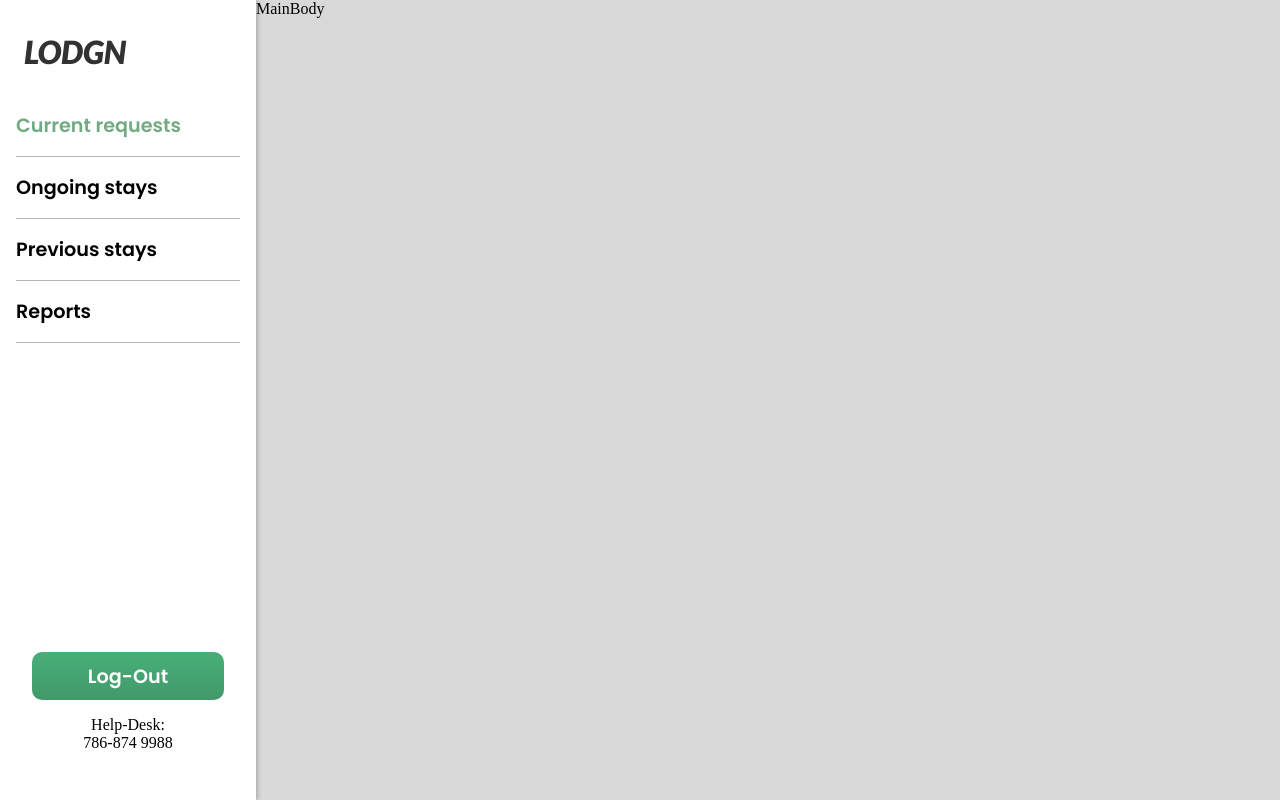
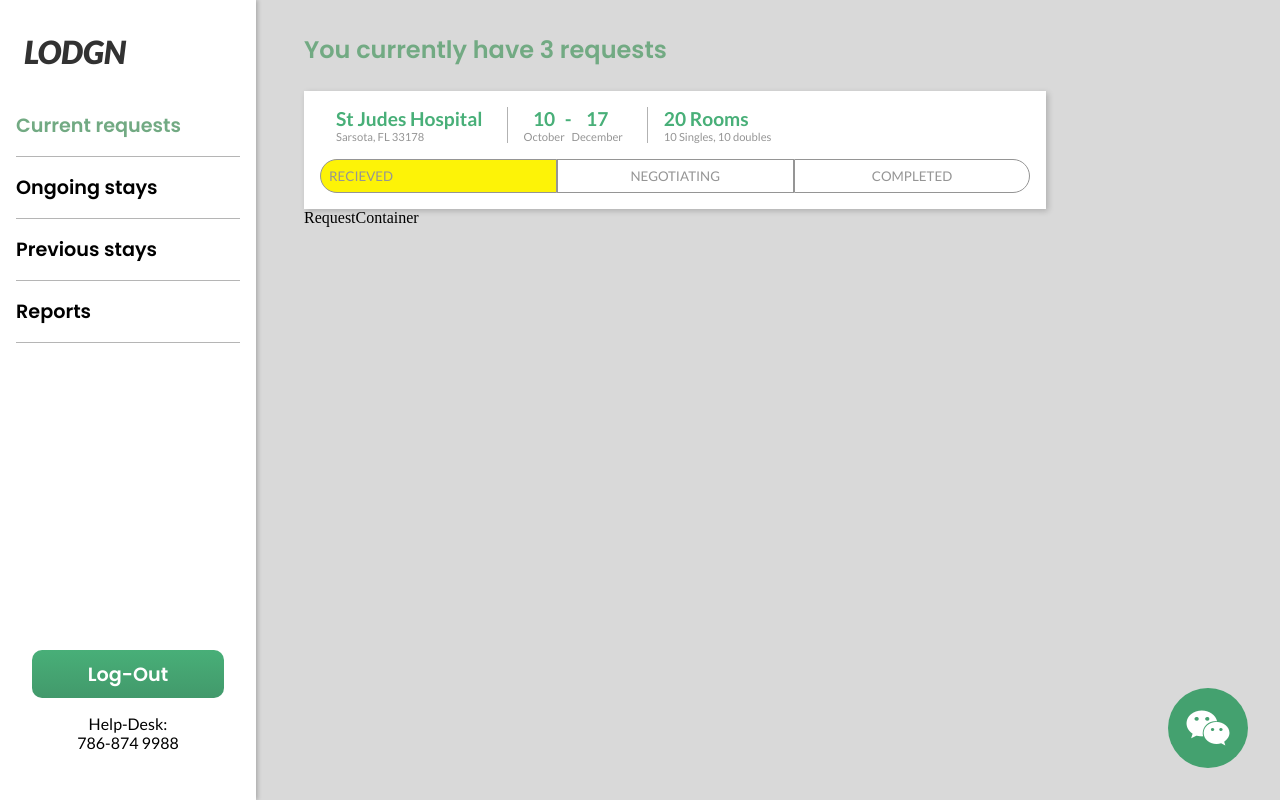
Before and after one commit to labheshwar/lodgn, a React (Vite) app: page / in a window 1280 px wide. Built offline with nearby package versions, Linux system fonts and the light colour scheme.

Commit message:
Request Details Component Finished

```diff
--- a/index.html
+++ b/index.html
@@ -5,6 +5,9 @@
   <meta charset="UTF-8" />
   <meta name="viewport" content="width=device-width, initial-scale=1.0" />
   <title>DotClickLLC</title>
+  <link rel="stylesheet" href="https://cdnjs.cloudflare.com/ajax/libs/font-awesome/6.4.0/css/all.min.css"
+    integrity="sha512-iecdLmaskl7CVkqkXNQ/ZH/XLlvWZOJyj7Yy7tcenmpD1ypASozpmT/E0iPtmFIB46ZmdtAc9eNBvH0H/ZpiBw=="
+    crossorigin="anonymous" referrerpolicy="no-referrer" />
 </head>
 
 <body>
--- a/src/App.css
+++ b/src/App.css
@@ -11,22 +11,27 @@
   grid-template-columns: 20% 80%;
 }
 
-@media (max-width: 790px) {
-  html {
-    font-size: 14px;
-  }
-  .grid-layout {
-    grid-template-columns: 30% 70%;
-  }
+.hamburger-icon {
+  display: none;
 }
 
-@media (max-width: 540px) {
-  html {
-    font-size: 12px;
-  }
-  .grid-layout {
-    grid-template-columns: 40% 60%;
-  }
+.chat-now-logo {
+  position: absolute;
+  bottom: 2rem;
+  right: 2rem;
+  background-color: #44a16f;
+  z-index: 2;
+  height: 5rem;
+  width: 5rem;
+  border-radius: 50%;
+  border: none;
+  cursor: pointer;
+}
+
+.chat-now-logo i {
+  color: white;
+  font-size: 2.5rem;
+  padding: 0.5rem;
 }
 
 .sidebar {
@@ -86,6 +91,7 @@
   width: 100%;
   height: 3rem;
   color: white;
+  cursor: pointer;
 }
 
 .help-desk-container {
@@ -93,8 +99,142 @@
   flex-direction: column;
   text-align: center;
   padding: 1rem 0;
+  font-family: 'lato', sans-serif;
+  font-weight: 500;
 }
 
-.main-body {
+.current-requests {
   background-color: #d9d9d9;
 }
+
+.current-requests {
+  padding: 2rem 3rem;
+}
+
+.current-requests > p {
+  color: #72aa83;
+  font-size: 1.5rem;
+  font-family: Poppins;
+  font-weight: 600;
+}
+
+.request-details-container {
+  font-family: 'Lato', sans-serif;
+  background-color: white;
+  width: 80%;
+  margin-top: 1.5rem;
+  display: flex;
+  flex-direction: column;
+  justify-content: space-between;
+  padding: 1rem;
+  box-shadow: 2px 2px 6px rgba(0, 0, 0, 0.2);
+}
+
+.request-details-container .details {
+  display: flex;
+}
+
+.date-details {
+  display: flex;
+}
+
+.request-details-container .details > span {
+  border-right: 1px solid #0000004d;
+  padding: 0 1rem;
+  padding-right: 1.5rem;
+}
+
+.details > span:last-child {
+  border-right: none;
+}
+
+.detail-header {
+  font-weight: 700;
+  font-size: 1.2rem;
+  color: #48af78;
+}
+
+.extra-details {
+  color: #959595;
+  font-size: 0.7rem;
+  font-weight: 500;
+}
+
+.center {
+  text-align: center;
+}
+
+.processing-request {
+  display: flex;
+  z-index: 2;
+  margin-top: 1rem;
+}
+
+.processing-request button {
+  width: 100%;
+  border: none;
+  text-align: center;
+  font-family: Lato;
+  font-weight: 500;
+  color: #959595;
+  background-color: white;
+  padding: 0.5rem;
+  border: 1px solid #959595;
+  text-transform: uppercase;
+}
+
+.processing-request button:first-child {
+  text-align: left;
+  padding-left: 0.5rem;
+  border-radius: 1.5rem 0 0 1.5rem;
+}
+
+.processing-request button:last-child {
+  border-radius: 0 1.5rem 1.5rem 0;
+}
+
+.processing-request .active {
+  background-color: #fdf307;
+}
+
+@media (max-width: 800px) {
+  html {
+    font-size: 14px;
+  }
+  .grid-layout {
+    grid-template-columns: 30% 70%;
+  }
+  .request-details-container {
+    width: auto;
+  }
+}
+
+@media (max-width: 580px) {
+  html {
+    font-size: 12px;
+  }
+  .hamburger-icon {
+    display: block;
+    position: absolute;
+    top: 1rem;
+    right: 1rem;
+    z-index: 2;
+    cursor: pointer;
+    font-size: 2rem;
+  }
+
+  .grid-layout {
+    grid-template-columns: 100%;
+  }
+
+  .current-requests {
+    height: 100vh;
+    padding: 3rem 1rem;
+  }
+}
+
+@media (max-width: 400px) {
+  html {
+    font-size: 7px;
+  }
+}
--- a/src/App.jsx
+++ b/src/App.jsx
@@ -1,12 +1,15 @@
 import './App.css';
 import SideBar from './components/SideBar';
-import MainBody from './components/MainBody';
+import CurrentRequests from './components/CurrentRequests';
 
 function App() {
   return (
     <div className='grid-layout'>
       <SideBar />
-      <MainBody />
+      <CurrentRequests />
+      <button className='chat-now-logo'>
+        <i className='fa-brands fa-weixin'></i>
+      </button>
     </div>
   );
 }
--- /dev/null
+++ b/src/components/CurrentRequests.jsx
@@ -0,0 +1,14 @@
+import RequestContainer from './RequestContainer';
+import RequestDetails from './RequestDetails';
+
+const CurrentRequests = () => {
+  return (
+    <main className='current-requests'>
+      <p>You currently have 3 requests</p>
+      <RequestDetails />
+      <RequestContainer />
+    </main>
+  );
+};
+
+export default CurrentRequests;
--- a/src/components/MainBody.jsx
+++ /dev/null
@@ -1,5 +0,0 @@
-const MainBody = () => {
-  return <main className='main-body'>MainBody</main>;
-};
-
-export default MainBody;
--- /dev/null
+++ b/src/components/RequestContainer.jsx
@@ -0,0 +1,5 @@
+const RequestContainer = () => {
+  return <div>RequestContainer</div>;
+};
+
+export default RequestContainer;
--- /dev/null
+++ b/src/components/RequestDetails.jsx
@@ -0,0 +1,34 @@
+const RequestDetails = () => {
+  return (
+    <div className='request-details-container'>
+      <div className='details'>
+        <span className='hospital-details'>
+          <h2 className='detail-header'>St Judes Hospital</h2>
+          <p className='extra-details'>Sarsota, FL 33178</p>
+        </span>
+        <span className='date-details'>
+          <span className='from'>
+            <h2 className='detail-header center'>10</h2>
+            <p className='extra-details center'>October</p>
+          </span>
+          <h2 className='detail-header'>-</h2>
+          <span className='to'>
+            <h2 className='detail-header center'>17</h2>
+            <p className='extra-details center'>December</p>
+          </span>
+        </span>
+        <span className='room-details'>
+          <h2 className='detail-header'>20 Rooms</h2>
+          <p className='extra-details'>10 Singles, 10 doubles</p>
+        </span>
+      </div>
+      <div className='processing-request'>
+        <button className='active'>Recieved</button>
+        <button>Negotiating</button>
+        <button>Completed</button>
+      </div>
+    </div>
+  );
+};
+
+export default RequestDetails;
--- a/src/components/SideBar.jsx
+++ b/src/components/SideBar.jsx
@@ -1,13 +1,34 @@
-import { useState } from 'react';
+import { useState, useEffect } from 'react';
 
 const SideBar = () => {
   const [activeNavItem, setActiveNavItem] = useState(0); // Initialize activeNavItem state to the index of the first item
+  const [showSideBar, setShowSideBar] = useState(true); // Initialize showSideBar state to true
 
   const handleNavItemClick = (index) => {
     setActiveNavItem(index); // Update activeNavItem state with the index of the clicked item
   };
 
+  useEffect(() => {
+    const handleResize = () => {
+      setShowSideBar(window.innerWidth > 540); // Update showSideBar based on the window width
+    };
+
+    // Add event listener for window resize
+    window.addEventListener('resize', handleResize);
+
+    // Clean up the event listener on component unmount
+    return () => {
+      window.removeEventListener('resize', handleResize);
+    };
+  }, []);
+
   return (
+    <>
+      <i
+        className='fa-sharp fa-solid fa-bars hamburger-icon'
+        onClick={() => setShowSideBar(!showSideBar)}
+      ></i>
+      {showSideBar && (
         <aside className='sidebar'>
           <div className='nav-links'>
             <h2>Lodgn</h2>
@@ -45,6 +66,8 @@ const SideBar = () => {
             </div>
           </div>
         </aside>
+      )}
+    </>
   );
 };
 
```
Lines whose indentation alone changed are shown as unchanged.
